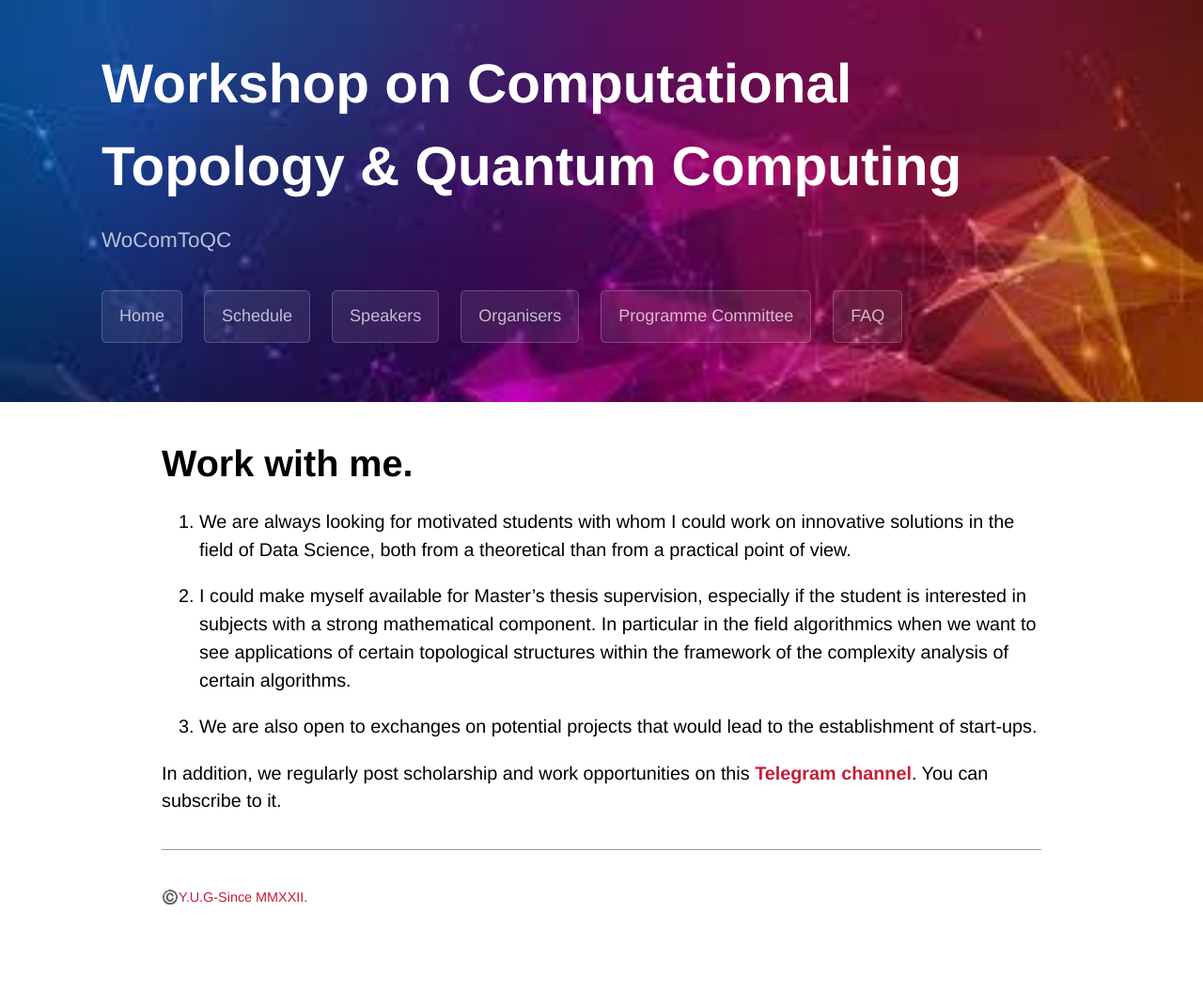
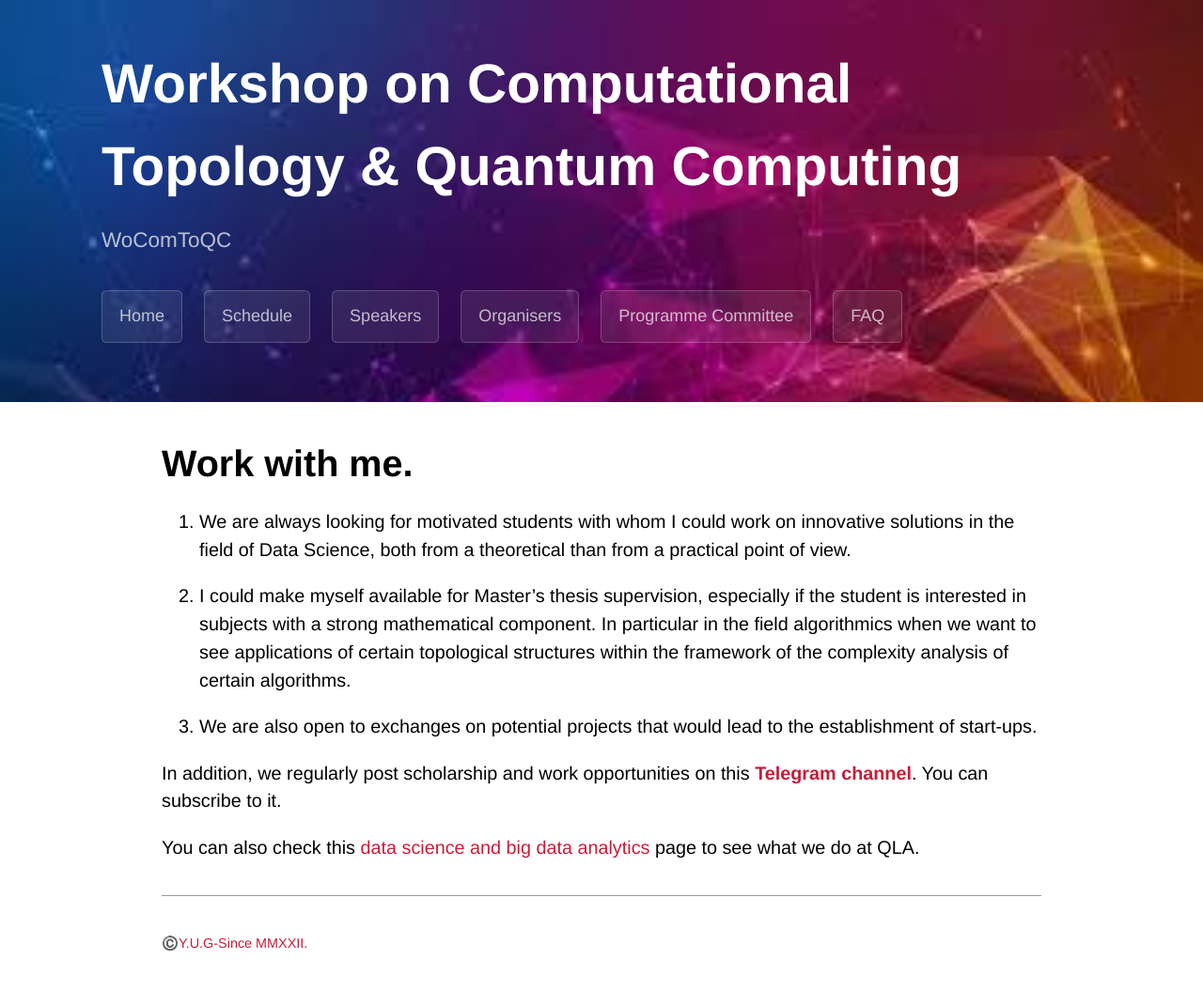
Before and after one commit to WoComtoQC/wocomtoqc.github.io, a Jekyll site: the page built from opportunities.md, in a window 1280 px wide. Shown: the whole page at 94% size. Built offline with Jekyll 4.4.1, drawn with Linux system fonts in a browser that asks for light colours; some web fonts are replaced; our own code applies the rules of GitHub Pages for plain Markdown files; before the commit the page ends 1022 px from its top, so only the background shows below that.

Commit message:
Update opportunities.md

```diff
--- a/opportunities.md
+++ b/opportunities.md
@@ -16,3 +16,6 @@ algorithmics when we want to see applications of certain topological structures
 
 
 In addition, we regularly post scholarship and work opportunities on this [**Telegram channel**](https://t.me/bourse_et_opportunites_d_etudes). You can subscribe to it.
+
+
+You can also check this [data science and big data analytics](https://quantumleapafrica.org/re_unit/data-science-and-big-data-analytics/) page to see what we do at QLA.
```
